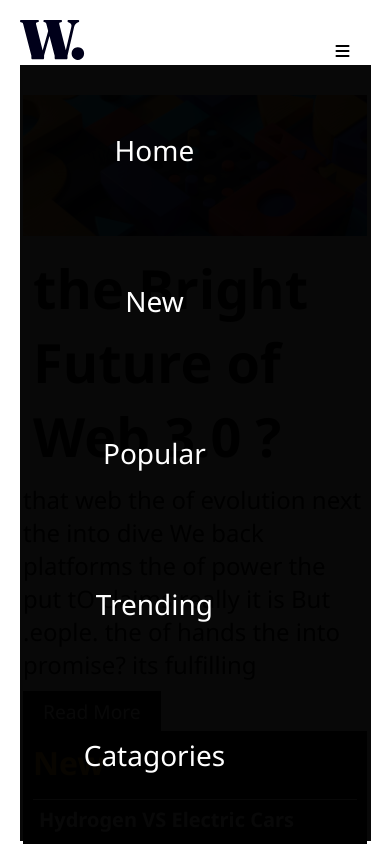
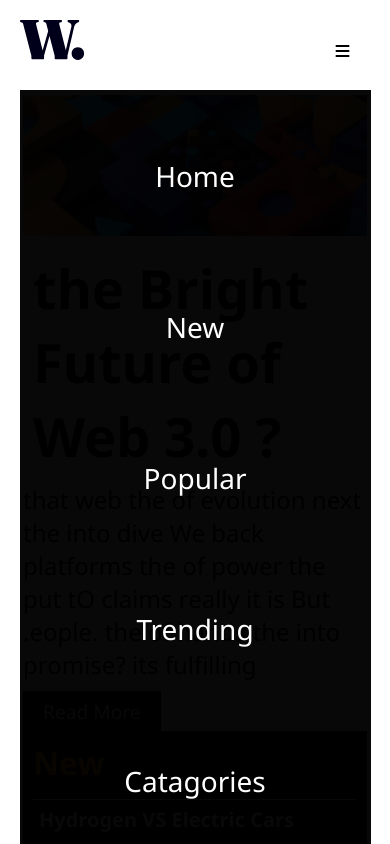
Before and after one commit to AhmedMohamedTaha12/TechNews-Website, a plain HTML site: page index.html in a window 390 px wide. Both pictures are taken after a click on the icon 342 px from the left and 50 px from the top of the page. Shown: the top 844 px of the page. Drawn offline with Linux system fonts and the light colour scheme.

Commit message:
third commit

```diff
--- a/css/main.css
+++ b/css/main.css
@@ -736,16 +736,18 @@ h6 {
     /* background-color: rgb(255, 255, 255); */
     width: 100%;
     /* overflow-x:hidden; */
+    position: relative;
+
 
   }
   .body .navBar .links {
     width: 70%;
     display: none;
+
   }
   .body .navBar .hidden {
     width: 10%;
     display: block;
-    position: relative;
   }
   .body .navBar .hidden i {
     position: absolute;
@@ -754,10 +756,10 @@ h6 {
     background-color: rgba(0, 0, 0, 0.969);
     position: absolute;
     /* display: block; */
-    top: 22px;
-    left: 418px;
+    top: 70px;
+    left: 666px;
     height:92vh;
-    width: 570px;
+    width: 100%;
     display: flex;
     flex-direction: column;
     align-items: center;
--- a/js/app.js
+++ b/js/app.js
@@ -6,10 +6,10 @@ let linkks = document.querySelector(".body .navBar .hidden .linkks");
 // l;
 btn.addEventListener("click", () => {
   if (!linkks.classList.contains("hide")) {
-    linkks.style.left = "-466px";
+    linkks.style.left = "0px";
     linkks.classList.add("hide");
   } else {
-    linkks.style.left = "200px";
+    linkks.style.left = "800px";
     linkks.classList.remove("hide");
   }
 });
```
